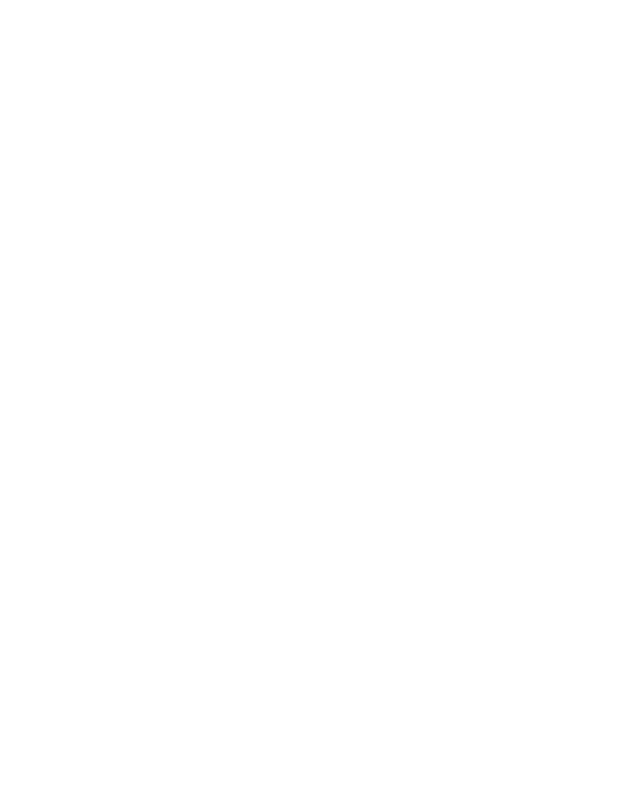
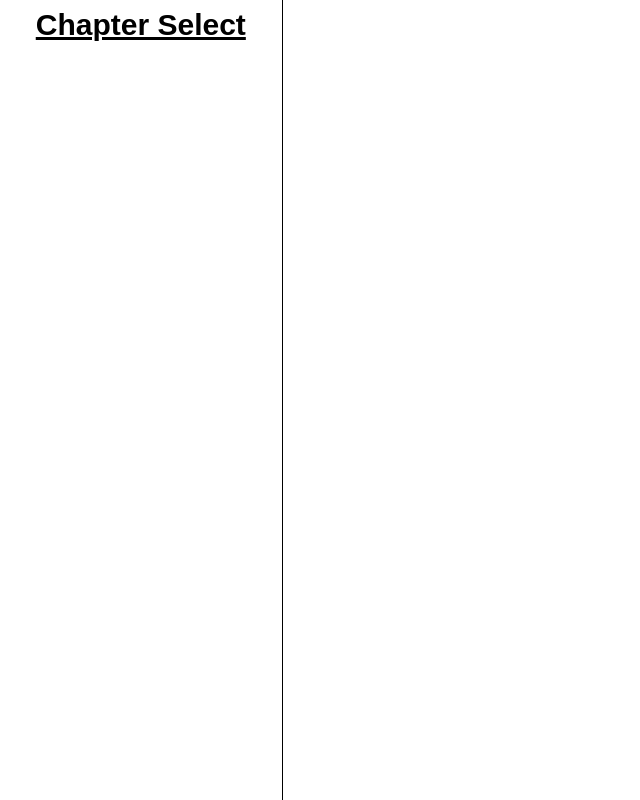
Before and after one commit to elijah15976/ESV-Bible-Web-App, a plain HTML site: page index.html in a window 1280 px wide. Shown: the whole page, without its empty margins (0-640 px from the left). Drawn offline with Linux system fonts and the light colour scheme.

Commit message:
Making Chapter Select

```diff
--- a/index.html
+++ b/index.html
@@ -7,6 +7,13 @@
     <link rel="stylesheet" href="style.css">
   </head>
   <body>
+    <div id="sideMenu">
+      <h2>Chapter Select</h2>
+      <div id="chapterSelections">
+
+      </div>
+    </div>
+
     <main>
 
     </main>
--- a/script.js
+++ b/script.js
@@ -0,0 +1,5 @@
+let output = document.querySelector("main");
+
+window.onload = () => {
+
+}
--- a/style.css
+++ b/style.css
@@ -0,0 +1,19 @@
+body{
+  margin:0px;
+  padding:0px;
+  font-family:Arial;
+}
+
+#sideMenu{
+  border-right:1px black solid;
+  padding:1vh 1vw 1vh 1vw;
+  width:20vw;
+  height:98vh;
+}
+
+#sideMenu h2{
+  margin:0px;
+  font-size:30px;
+  text-align:center;
+  text-decoration:underline;
+}
```
